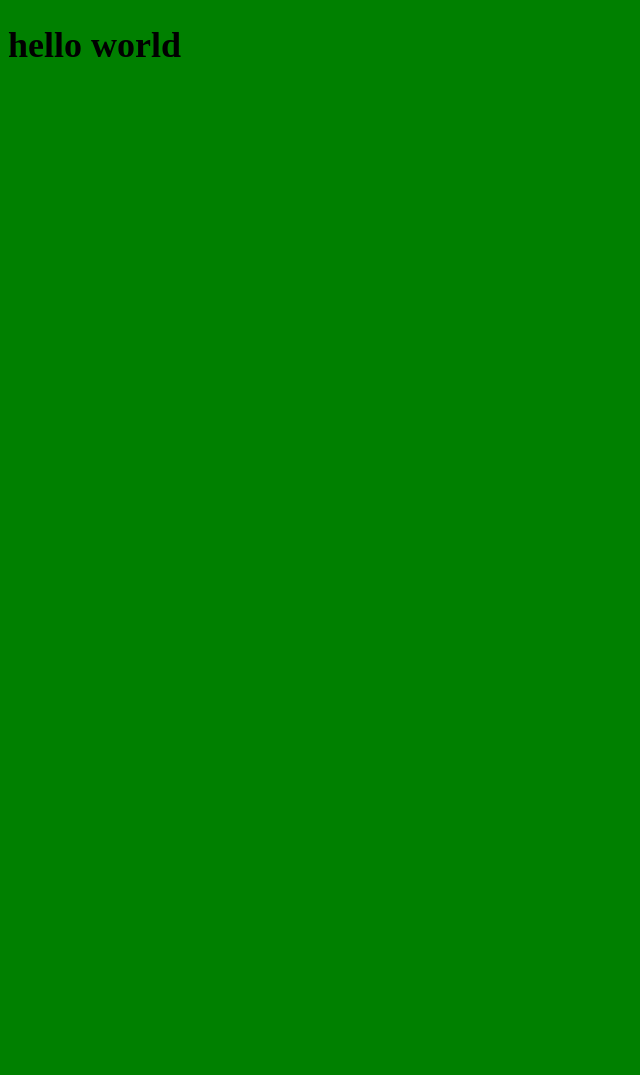
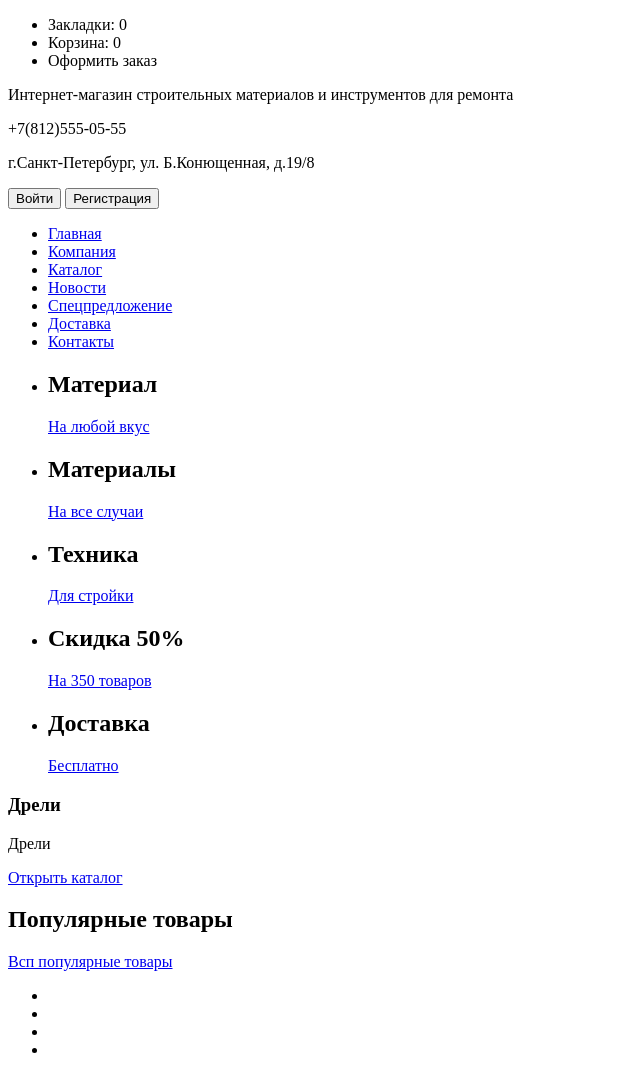
Before and after one commit to eldercs/Technomaket, a website: page index.html in a window 1280 px wide. Shown: the whole page, without its empty margins (0-640 px from the left). Before the commit the page ends 800 px from the top, so only its background shows below. Drawn offline with Linux system fonts and the light colour scheme.

Commit message:
Начало разметки
Хедер и часть мэин

```diff
--- a/index.html
+++ b/index.html
@@ -7,8 +7,82 @@
         <link rel="stylesheet"  href="build/css/style.css" />
     </head>
     <body>
-    <main class = "page-main">
-    <h1>hello world</h1>
+        <header>
+            <div class="main-header">
+                <a href="#" class="header-logo"></a>
+                <ul class="header-item">
+                    <li class = "kladka">Закладки: 0</li>
+                    <li class = "korzina">Корзина: 0</li>
+                    <li class = "zakaz">Оформить заказ</li>
+                </ul>
+            </div>
+            <div class="header-info">
+                <p class="header-text">Интернет-магазин строительных материалов и инструментов для ремонта</p>
+                <div class="header-telephone">
+                    <p>+7(812)555-05-55</p>
+                    <p class="header-adress">г.Санкт-Петербург, ул. Б.Конющенная, д.19/8</p>
+                </div>
+                <div class="header-login">
+                    <button class = "login-btn">Войти</button>
+                    <button class="register-btn">Регистрация</button>
+                </div>
+            </div>
+            <nav class="header-navigation">
+                <ul class="main-navigation">
+                    <li><a href = "#">Главная</a></li>
+                    <li><a href = "#">Компания</a></li>
+                    <li><a href = "#">Каталог</a></li>
+                    <li><a href = "#">Новости</a></li>
+                    <li><a href = "#">Спецпредложение</a></li>
+                    <li><a href = "#">Доставка</a></li>
+                    <li><a href = "#">Контакты</a></li>
+                </ul>
+            </nav>
+        </header>
+    <main class = "main-page">
+        <section class = "main__promo-block">
+            <ul class="promo-list">
+                <li>
+                    <h2>Материал</h2>
+                    <a href = "#">На любой вкус</a>
+                </li>
+                <li>
+                    <h2>Материалы</h2>
+                    <a href="#">На все случаи</a>
+                </li>
+                <li>
+                    <h2>Техника</h2>
+                    <a href="#">Для стройки</a>
+                </li>
+                <li>
+                    <h2>Скидка 50%</h2>
+                    <a href="#">На 350 товаров</a>
+                </li>
+                <li>
+                    <h2>Доставка</h2>
+                    <a href="#">Бесплатно</a>
+                </li>
+            </ul>
+            <div class="main-slider">
+                <h3>Дрели</h3>
+                <p>Дрели</p>
+                <a href="#">Открыть каталог</a>
+            </div>
+        </section>
+        <section class = "wrapper-list">
+            <div class="title-items">
+                <h2>Популярные товары</h2>
+                <a href="#">Всп популярные товары</a>
+            </div>
+            <div class="catalog-items">
+                <ul>
+                    <li></li>
+                    <li></li>
+                    <li></li>
+                    <li></li>
+                </ul>
+            </div>
+        </section>
     </main>
     <script src = "build/js/script.js"></script>
     </body>
--- a/src/css/main.less
+++ /dev/null
@@ -1,5 +0,0 @@
-@color : green;
-body{
-    background: @color;
-    font-size:18px;
-}
```
Also changed, not shown: build/css/style.css, 1 other file.
